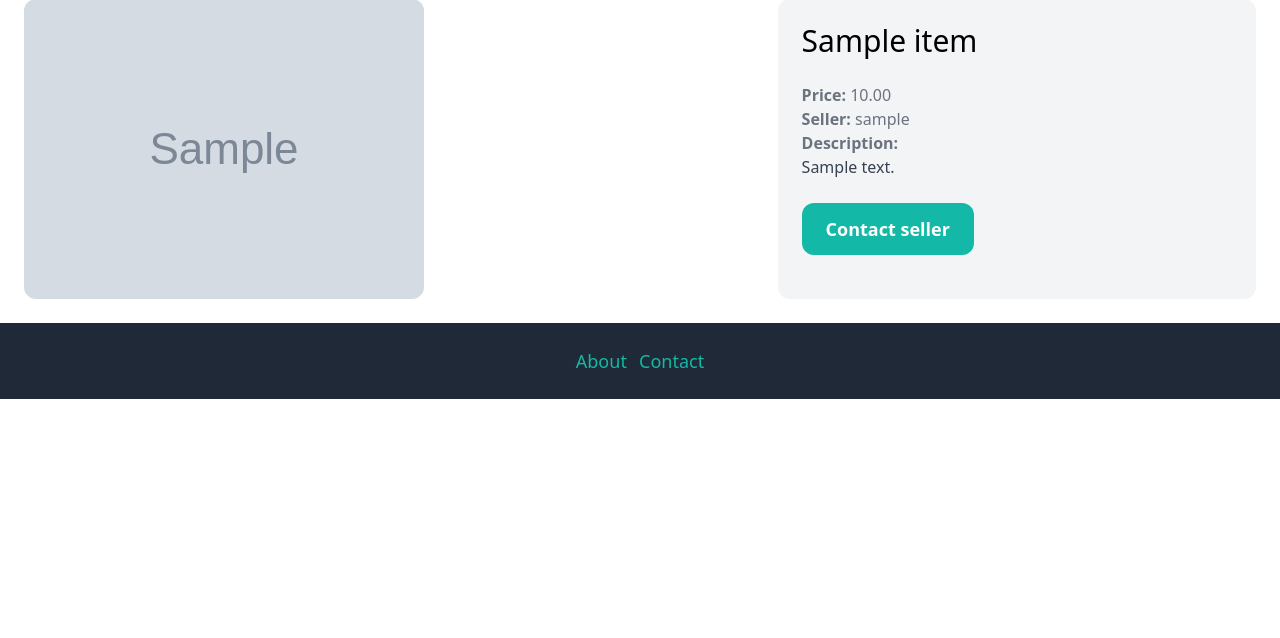
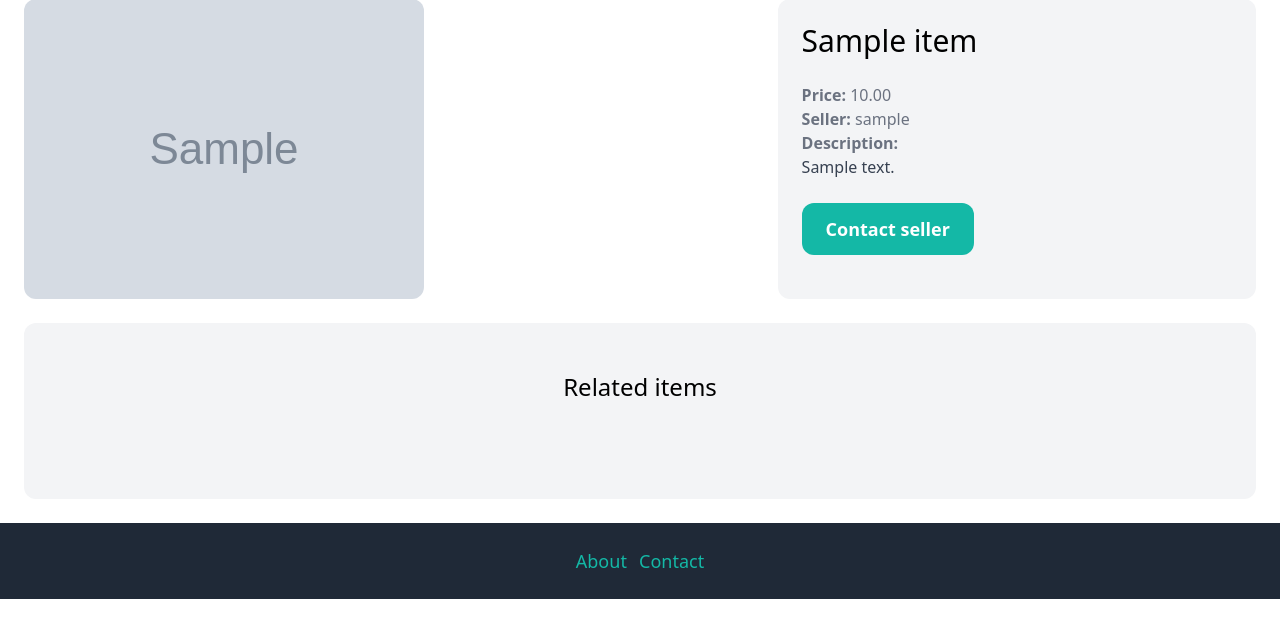
Before and after one commit to doteins/djangommerce, a Django app: page /item/1/ in a window 1280 px wide. Shown: the part 94-732 px from the top of the page. Run offline with Django 4.2, Linux system fonts and the light colour scheme; tables that the repository leaves empty hold one stand-in row (values such as "Sample post"); grey boxes marked "Sample" are stand-in pictures; parts of the project's set-up code (start-up, migrations or seed data) failed here and were passed over; some libraries are stand-ins or nearby versions.

Commit message:
Add realted items section

```diff
--- a/product/templates/detail.html
+++ b/product/templates/detail.html
@@ -26,7 +26,6 @@
     {% if request.user == item.created_by %}
       <div class="mt-6 p-6 bg-white rounded-xl">
         <p>This is your item!</p>
-
         <a href="#" class="inline-block mt-6 px-6 py-3 text-lg font-semibold bg-teal-500 text-white rounded-xl">Edit</a>
         <a href="#" class="inline-block mt-6 px-6 py-3 text-lg font-semibold bg-red-500 text-white rounded-xl">Delete</a>
       </div>
@@ -35,4 +34,26 @@
     {% endif %}
   </div>
 </section>
+
+<section class="mt-6 px-6 py-12 bg-gray-100 rounded-xl">
+  <h2 class="mb-12 text-2xl text-center">Related items</h2>
+
+  <div class="grid grid-cols-3 gap-3">
+    {% for item in related_items %}
+      <div>
+        <a href="{% url 'item:detail' item.id %}">
+          <div>
+            <img src="{{ item.image.url }}" class="rounded-t-xl">
+          </div>
+
+          <div class="p-6 bg-white rounded-b-xl">
+            <h2 class="text-2xl">{{ item.name }}</h2>
+            <p class="text-gray-500">Price: {{ item.price }}</p>
+          </div>
+        </a>
+      </div>
+    {% endfor %}
+  </div>
+</section>
+
 {% endblock %}
```
Lines whose indentation alone changed are shown as unchanged.
